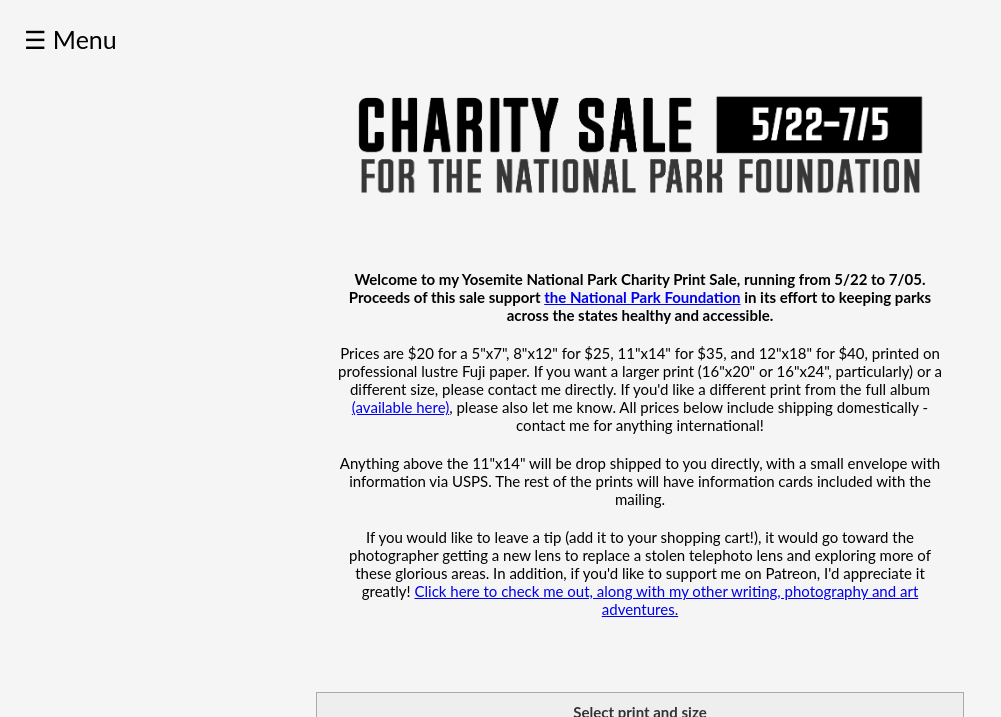
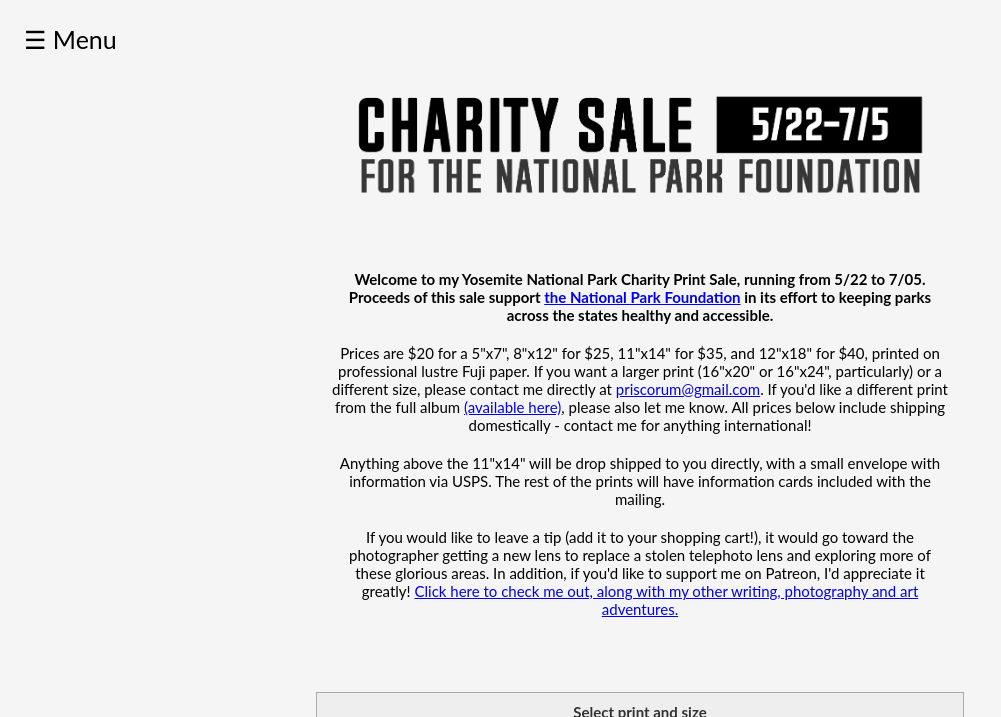
Before and after one commit to MelSayre/melsayre.github.io, a Jekyll site: the page built from prints.html, in a window 1280 px wide and 900 px high, cut to the strip 0-717 px from the top of the window. Shown: the whole strip, without its empty margins (0-1001 px from the left). Built offline with Jekyll 4.4.1, drawn with Linux system fonts in a browser that asks for light colours; nearby versions of some CDN libraries.

Commit message:
Update prints.html

```diff
--- a/prints.html
+++ b/prints.html
@@ -25,7 +25,7 @@
         across the states healthy and accessible.</b></p>
       <p>Prices are $20 for a 5"x7", 8"x12" for $25, 11"x14" for $35, and 12"x18" for $40, printed on professional
         lustre Fuji paper. If you want a larger print (16"x20" or 16"x24", particularly) or a different size, please
-        contact me directly. If you'd like a different print from the full album <a href="http://bit.ly/YosemitePic">(available here)</a>, please also let me
+        contact me directly at <a href="priscorum@gmail.com">priscorum@gmail.com</a>. If you'd like a different print from the full album <a href="http://bit.ly/YosemitePic">(available here)</a>, please also let me
         know. All prices below include shipping domestically - contact me for anything international!</p>
       <p>Anything above the 11"x14" will be drop shipped to you directly, with a small envelope with information via
         USPS. The rest of the prints will have information cards included with the mailing.</p>
```
